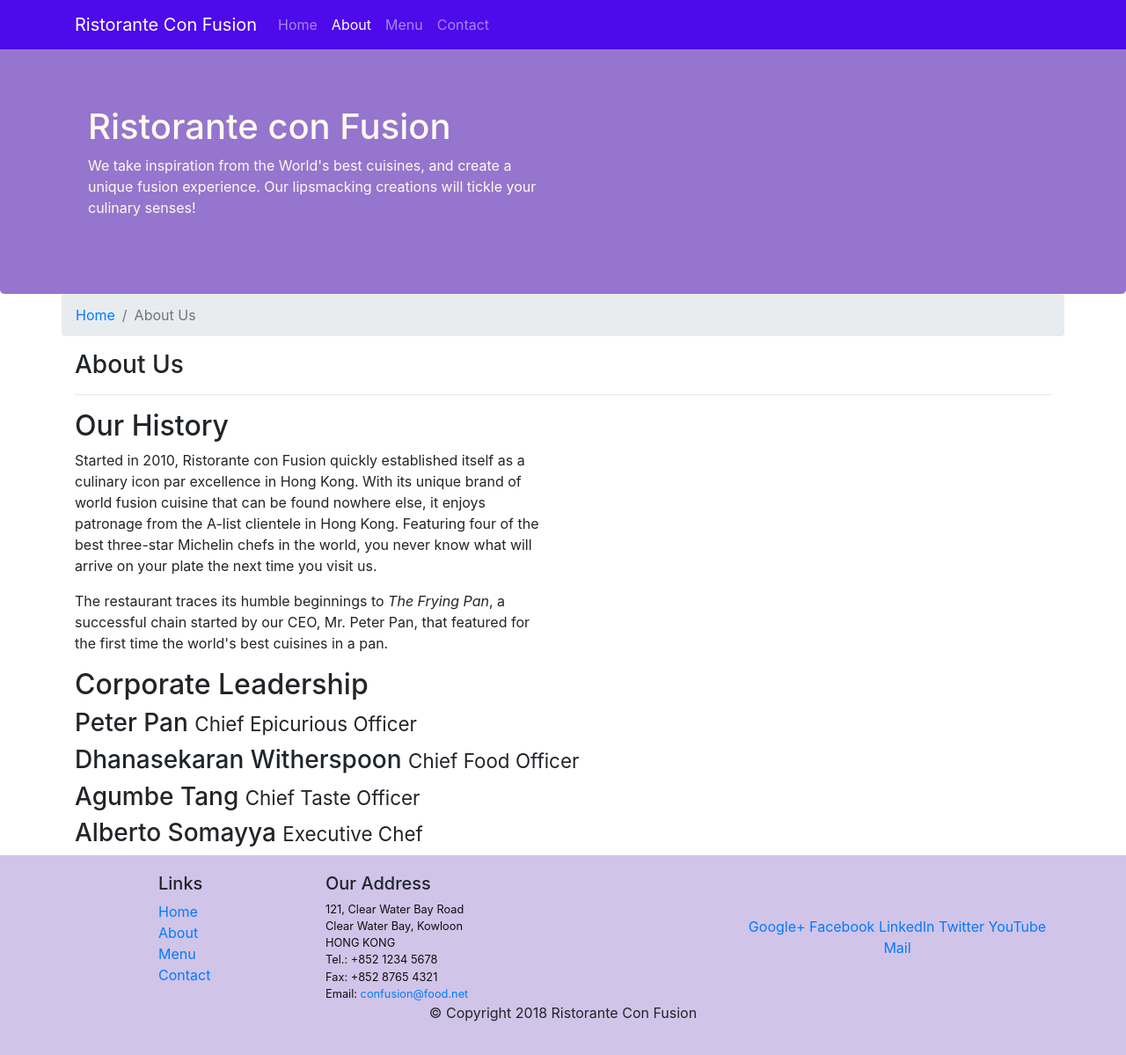
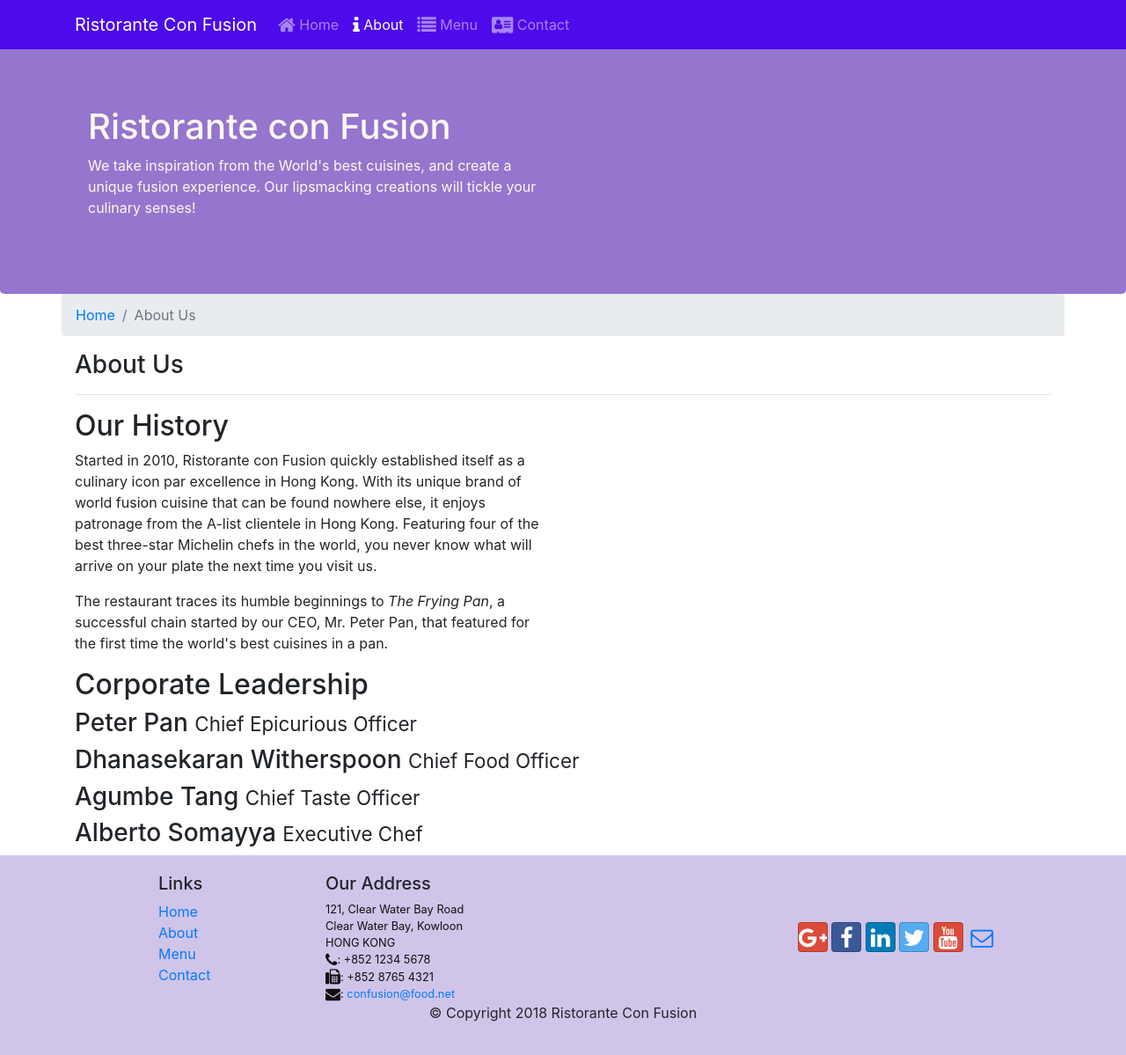
Before and after one commit to lijindanieljoseph/ldjgit, a website: page aboutus.html in a window 1280 px wide. Shown: the whole page at 88% size. Drawn offline with nearby package versions, Linux system fonts and the light colour scheme.

Commit message:
icon fonts

```diff
--- a/aboutus.html
+++ b/aboutus.html
@@ -9,6 +9,9 @@
 
     <!-- Bootstrap CSS -->
     <link rel="stylesheet" href="node_modules/bootstrap/dist/css/bootstrap.min.css">
+    <!--need to include the CSS files for font awesome and bootstrap-social in the index.html file. Add the following code to the head of the file after the links for importing Bootstrap CSS classes. -->
+    <link rel="stylesheet" href="node_modules/font-awesome/css/font-awesome.min.css">
+    <link rel="stylesheet" href="node_modules/bootstrap-social/bootstrap-social.css">
     <link rel="stylesheet" href="./css/styles.css">
     <title>Ristorante Con Fusion: About Us</title>
 
@@ -31,10 +34,10 @@ We would like the navigation bar elements to collapse for shorter screens, to be
            <div class="collapse navbar-collapse" id="Navbar">
                <ul class="navbar-nav mr-auto">
                 <!--nav bar contents-->
-                    <li class="nav-item "><a class="nav-link" href="./index.html">Home</a></li>
-                    <li class="nav-item active"><a class="nav-link" href="#">About</a></li>
-                    <li class="nav-item"><a class="nav-link" href="#">Menu</a></li>
-                    <li class="nav-item"><a class="nav-link" href="#">Contact</a></li>
+                <li class="nav-item"><a class="nav-link" href="./index.html"><span class="fa fa-home fa-lg"></span> Home</a></li>
+                <li class="nav-item active"><a class="nav-link" href="#"><span class="fa fa-info fa-lg"><!--fa-info for about icon and lg is size--></span> About</a></li>
+                <li class="nav-item"><a class="nav-link" href="#"><span class="fa fa-list fa-lg"></span> Menu</a></li>
+                <li class="nav-item"><a class="nav-link" href="#"><span class="fa fa-address-card fa-lg"></span> Contact</a></li>
                 </ul>
             </div>
         </div>
@@ -120,20 +123,24 @@ We would like the navigation bar elements to collapse for shorter screens, to be
 		              121, Clear Water Bay Road<br>
 		              Clear Water Bay, Kowloon<br>
 		              HONG KONG<br>
-		              Tel.: +852 1234 5678<br>
-		              Fax: +852 8765 4321<br>
-		              Email: <a href="mailto:confusion@food.net">confusion@food.net</a>
+                      <i class="fa fa-phone fa-lg"><!--add phone icon and size--></i>: +852 1234 5678<br>
+                      <i class="fa fa-fax fa-lg"></i>: +852 8765 4321<br>
+                      <i class="fa fa-envelope fa-lg"></i>:
+                      <a href="mailto:confusion@food.net">confusion@food.net</a>
+
 		           </address>
                 </div>
                 <div class="col-12 col-sm-4 align-self-center">
                     <div class="text-center">
-                        <a href="http://google.com/+">Google+</a>
-                        <a href="http://www.facebook.com/profile.php?id=">Facebook</a>
-                        <a href="http://www.linkedin.com/in/">LinkedIn</a>
-                        <a href="http://twitter.com/">Twitter</a>
-                        <a href="http://youtube.com/">YouTube</a>
-                        <a href="mailto:">Mail</a>
+                        <!--add socil media buttons-->
+                        <a class="btn btn-social-icon btn-google" href="http://google.com/+"><i class="fa fa-google-plus"></i></a>
+                        <a class="btn btn-social-icon btn-facebook" href="http://www.facebook.com/profile.php?id="><i class="fa fa-facebook"></i></a>
+                        <a class="btn btn-social-icon btn-linkedin" href="http://www.linkedin.com/in/"><i class="fa fa-linkedin"></i></a>
+                        <a class="btn btn-social-icon btn-twitter" href="http://twitter.com/"><i class="fa fa-twitter"></i></a>
+                        <a class="btn btn-social-icon btn-google" href="http://youtube.com/"><i class="fa fa-youtube"></i></a>
+                        <a class="btn btn-social-icon" href="mailto:"><i class="fa fa-envelope-o"></i></a>
                     </div>
+
                 </div>
            </div>
            <div class="row justify-content-center">
--- a/package.json
+++ b/package.json
@@ -15,6 +15,8 @@
   },
   "dependencies": {
     "bootstrap": "^4.0.0",
+    "bootstrap-social": "^5.1.1",
+    "font-awesome": "^4.7.0",
     "jquery": "^3.3.1",
     "popper.js": "^1.12.9"
   }
```
Also changed, not shown: index.html (+19 -14 lines).
